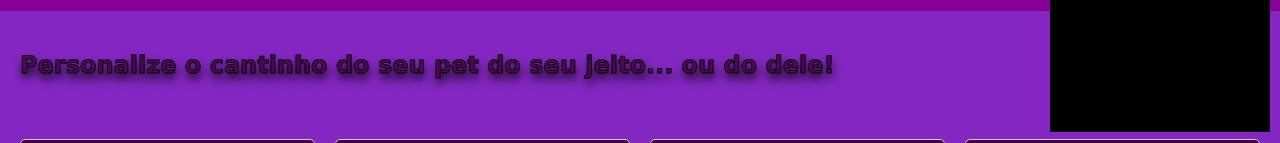
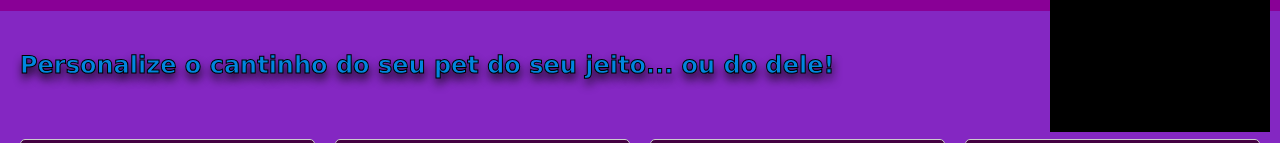
Before and after one commit to Keysser/Dog-s-House, a plain HTML site: page index.html in a window 1280 px wide. Shown: the part 98-241 px from the top of the page. Drawn offline with Linux system fonts and the light colour scheme.

Commit message:
Update styles.css

```diff
--- a/styles.css
+++ b/styles.css
@@ -46,8 +46,8 @@ body {
 #main-content {
     padding: 20px;
     text-align: left;
-    margin-right: 220px;
-    color: rgb(83, 1, 90)
+    margin-right: 220px; /* Adiciona espaço para o slideshow */
+    color: rgb(0, 134, 223)
 }
 
 /* Link de Contato */
```
